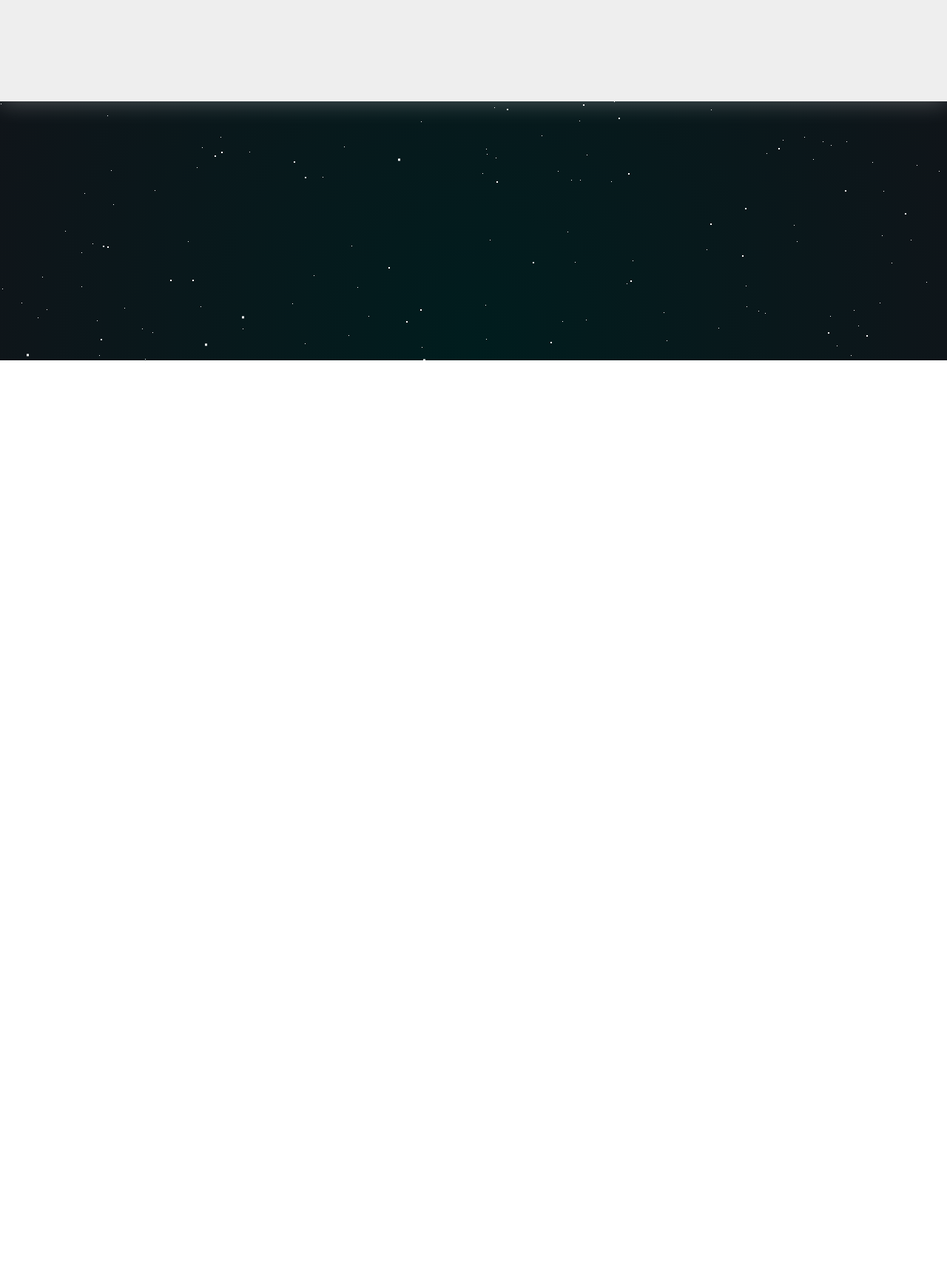
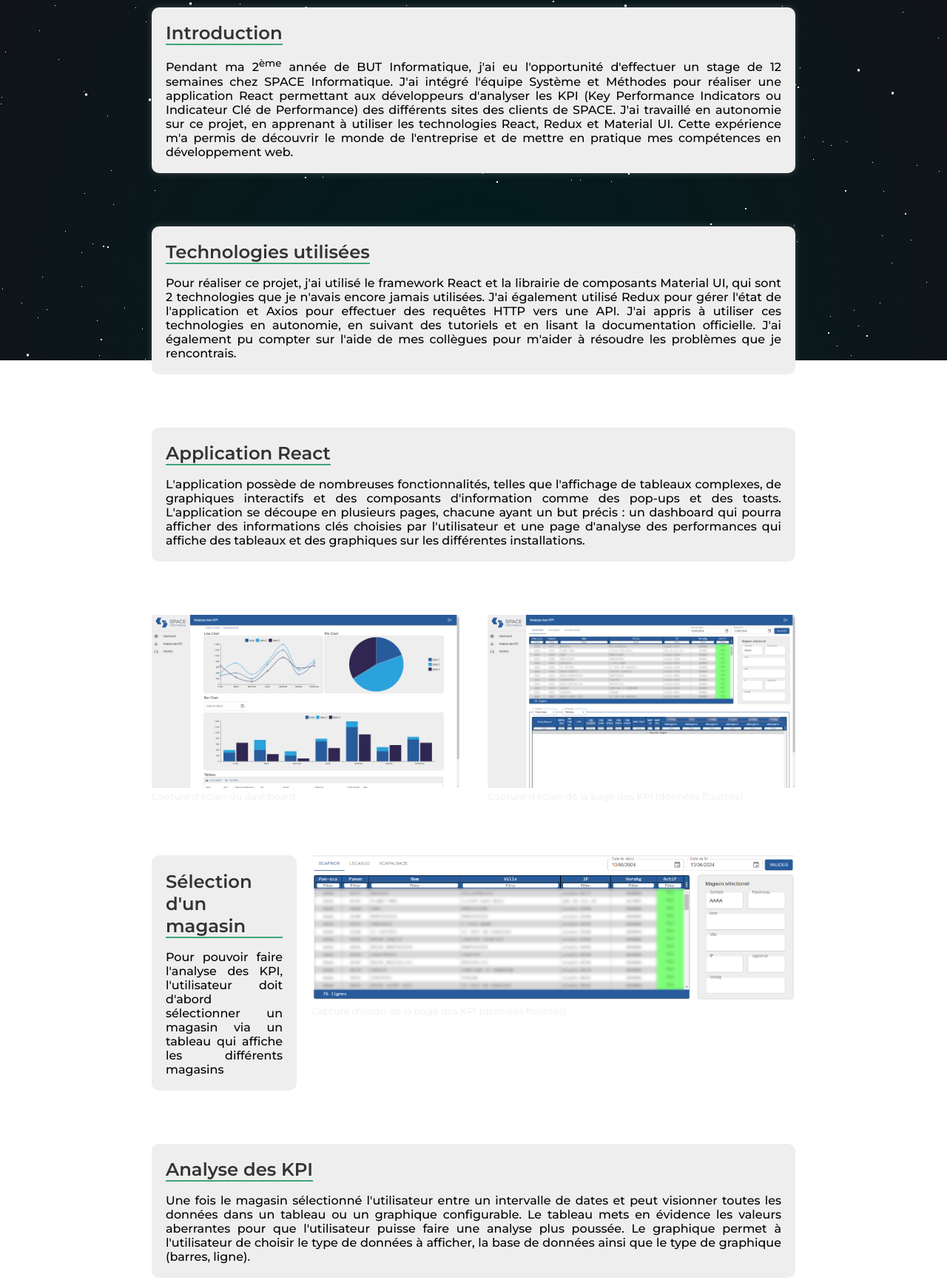
Before and after one commit to mathysn/Portfolio, a plain HTML site: page src/pages/stage/stage.html in a window 1280 px wide. Shown: the part 313-2043 px from the top of the page at 74% size. Before the commit the page ends 800 px from the top, so only its background shows below. Drawn offline with Linux system fonts and the light colour scheme.

Commit message:
feat: content in stage page

```diff
--- a/src/pages/stage/stage.css
+++ b/src/pages/stage/stage.css
@@ -0,0 +1,81 @@
+.stage-container {
+  display: flex;
+  flex-direction: column;
+  width: 80%;
+  margin: 0 auto;
+  padding-top: calc(65px + 30px);
+}
+
+.row {
+  display: flex;
+  justify-content: space-between;
+  margin-bottom: 5rem;
+}
+
+.row > .title {
+  margin-top: 2rem;
+}
+
+.row > .title > h3 {
+  font-size: 1.2rem;
+  margin-bottom: 1.5rem;
+  color: var(--color-light);
+  width: fit-content;
+}
+
+.row.stage-content-withimage {
+  width: 85%;
+  margin: 0 auto 4.5rem;
+}
+
+#sp-logo {
+  background-color: var(--color-light);
+  border-radius: 10px;
+  padding: 0 1.2rem;
+  width: 30%;
+  height: auto;
+  object-fit: cover;
+}
+
+.stage-content {
+  width: 85%;
+  padding: 1.2rem;
+  background-color: var(--color-light);
+  box-shadow: 0 0 10px rgba(255, 255, 255, 0.2);
+  border-radius: 10px;
+  margin: 0 auto 4.5rem;
+}
+
+.stage-description {
+  text-align: justify;
+}
+
+.stage-content-images {
+  width: 85%;
+  margin: 0 auto 4.5rem;
+  display: flex;
+  justify-content: space-between;
+}
+
+.row.stage-content-withimage > .stage-content {
+  width: 50%;
+  margin: 0;
+}
+
+.image > img {
+  width: 100%;
+  border-radius: 4px;
+}
+
+.image > p {
+  font-size: 0.8rem;
+  color: var(--color-light);
+}
+
+.image:first-child {
+  margin-right: 1.2rem;
+}
+
+.image:last-child {
+  margin-left: 1.2rem;
+}
--- a/src/pages/stage/stage.html
+++ b/src/pages/stage/stage.html
@@ -22,7 +22,7 @@
     <li class="nav-link"><a href="../../../index.html#competences">Compétences</a></li>
     <li class="nav-link"><a href="../../../index.html#projets">Projets</a></li>
     <li class="nav-link"><a href="../../../index.html#stage">Stage</a></li>
-    <li class="nav-link"><a href="../../../index.html#contact">Contact</a></li>
+    <li class="nav-link"><a href="#contact">Contact</a></li>
   </ul>
 </nav>
 
@@ -31,6 +31,108 @@
   <div id="stars2"></div>
   <div id="stars3"></div>
 </div>
+
+<!-- Stage -->
+<section class="stage-container">
+  <div class="row">
+    <div class="title">
+      <h2 class="montserrat-semibold">Stage chez SPACE Informatique</h2>
+      <h3 class="montserrat-regular">10 Rue Gustave Lang, 90000 Belfort</h3>
+    </div>
+    <img id="sp-logo" src="images/sp_logo.png" alt="sp_logo">
+  </div>
+
+  <div class="stage-content">
+    <div class="subtitle">
+      <h3 class="montserrat-semibold">Introduction</h3>
+      <div class="title-underline"></div>
+    </div>
+    <p class="stage-description montserrat-medium">
+      Pendant ma 2<sup>ème</sup> année de BUT Informatique, j'ai eu l'opportunité d'effectuer un stage de 12 semaines chez SPACE Informatique.
+      J'ai intégré l'équipe Système et Méthodes pour réaliser une application React permettant aux développeurs d'analyser les KPI (Key Performance
+      Indicators ou Indicateur Clé de Performance) des différents sites des clients de SPACE. J'ai travaillé en autonomie sur ce projet, en apprenant
+      à utiliser les technologies React, Redux et Material UI. Cette expérience m'a permis de découvrir le monde de l'entreprise et de
+      mettre en pratique mes compétences en développement web.
+    </p>
+  </div>
+
+  <div class="stage-content">
+    <div class="subtitle">
+      <h3 class="montserrat-semibold">Technologies utilisées</h3>
+      <div class="title-underline"></div>
+    </div>
+    <p class="stage-description montserrat-medium">
+      Pour réaliser ce projet, j'ai utilisé le framework React et la librairie de composants Material UI, qui sont 2 technologies que je n'avais
+      encore jamais utilisées. J'ai également utilisé Redux pour gérer l'état de l'application et Axios pour effectuer des requêtes HTTP vers une API.
+      J'ai appris à utiliser ces technologies en autonomie, en suivant des tutoriels et en lisant la documentation officielle. J'ai également
+      pu compter sur l'aide de mes collègues pour m'aider à résoudre les problèmes que je rencontrais.
+    </p>
+  </div>
+
+  <div class="stage-content">
+    <div class="subtitle">
+      <h3 class="montserrat-semibold">Application React</h3>
+      <div class="title-underline"></div>
+    </div>
+    <p class="stage-description montserrat-medium">
+      L'application possède de nombreuses fonctionnalités, telles que l'affichage de tableaux complexes, de graphiques interactifs et des composants
+      d'information comme des pop-ups et des toasts. L'application se découpe en plusieurs pages, chacune ayant un but précis : un dashboard qui pourra
+      afficher des informations clés choisies par l'utilisateur et une page d'analyse des performances qui affiche des tableaux et des graphiques sur les
+      différentes installations.
+    </p>
+  </div>
+
+  <div class="stage-content-images">
+    <div class="image">
+      <img src="images/dashboard.png" alt="dashboard">
+      <p class="montserrat-regular">Capture d'écran du dashboard</p>
+    </div>
+    <div class="image">
+      <img src="images/kpi.png" alt="dashboard">
+      <p class="montserrat-regular">Capture d'écran de la page des KPI (données floutées)</p>
+    </div>
+  </div>
+
+  <div class="row stage-content-withimage">
+    <div class="stage-content">
+      <div class="subtitle">
+        <h3 class="montserrat-semibold">Sélection d'un magasin</h3>
+        <div class="title-underline"></div>
+      </div>
+      <p class="stage-description montserrat-medium">
+        Pour pouvoir faire l'analyse des KPI, l'utilisateur doit d'abord sélectionner un magasin via un tableau qui affiche les différents magasins
+      </p>
+    </div>
+    <div class="image">
+      <img src="images/choix-magasin.png" alt="dashboard">
+      <p class="montserrat-regular">Capture d'écran de la page des KPI (données floutées)</p>
+    </div>
+  </div>
+
+  <div class="stage-content">
+    <div class="subtitle">
+      <h3 class="montserrat-semibold">Analyse des KPI</h3>
+      <div class="title-underline"></div>
+    </div>
+    <p class="stage-description montserrat-medium">
+      Une fois le magasin sélectionné l'utilisateur entre un intervalle de dates et peut visionner toutes les données dans un tableau ou un graphique configurable.
+      Le tableau mets en évidence les valeurs aberrantes pour que l'utilisateur puisse faire une analyse plus poussée. Le graphique permet à l'utilisateur de choisir
+      le type de données à afficher, la base de données ainsi que le type de graphique (barres, ligne).
+    </p>
+  </div>
+
+  <div class="stage-content-images">
+    <div class="image">
+      <img src="images/tableau.png" alt="dashboard">
+      <p class="montserrat-regular">Capture d'écran du tableau (données floutées)</p>
+    </div>
+    <div class="image">
+      <img src="images/graphique.png" alt="dashboard">
+      <p class="montserrat-regular">Capture d'écran du graphique</p>
+    </div>
+  </div>
+
+</section>
 
 <!-- Footer -->
 <footer id="contact" class="footer">
```
Also changed, not shown: index.html (+2 -1 lines), src/pages/stage/images/choix-magasin.png (added), src/pages/stage/images/dashboard.png (added), src/pages/stage/images/graphique.png (added), src/pages/stage/images/kpi.png (added), src/pages/stage/images/sp_logo.png (added), src/pages/stage/images/tableau.png (added).
